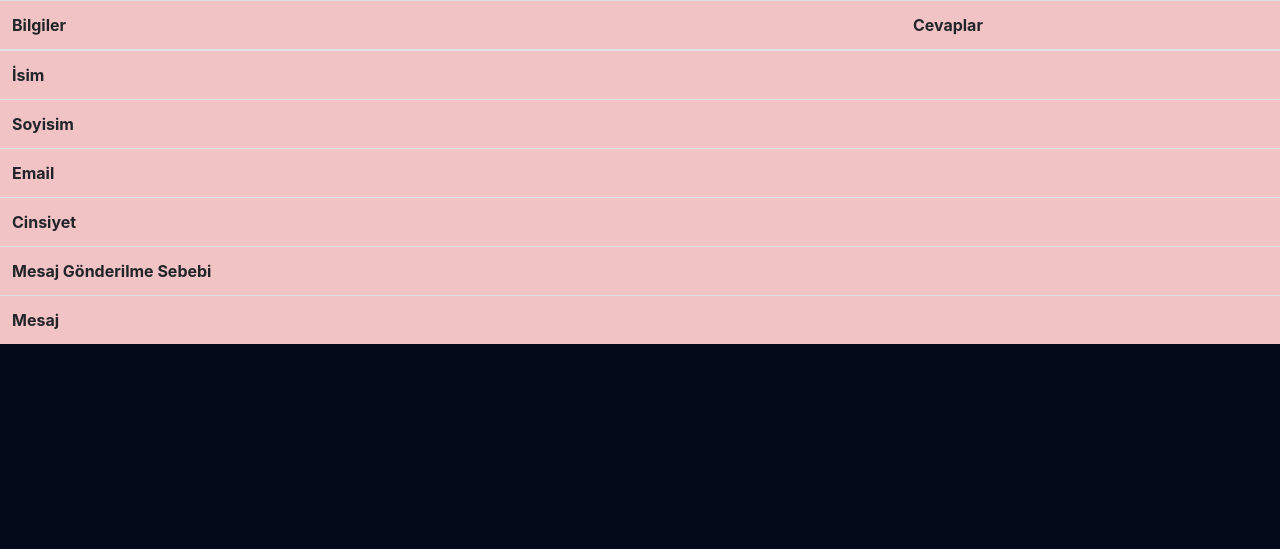
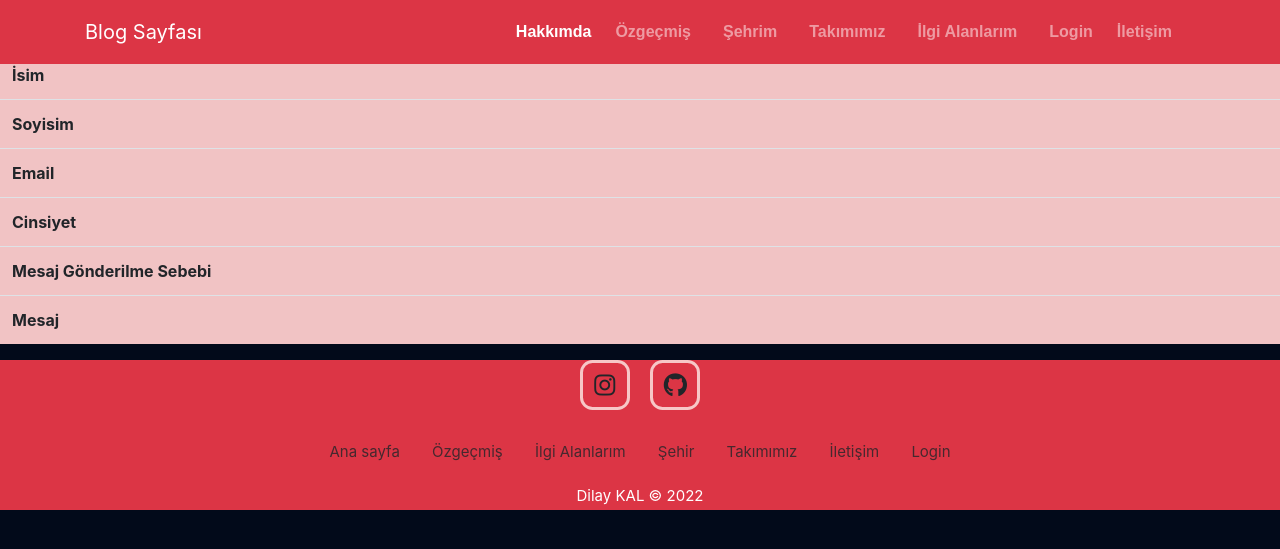
Before and after one commit to dilaykal/web-site1, a PHP site: page /iletisim.php in a window 1280 px wide. Shown: the top 549 px of the page. Run offline with PHP 8.4, Linux system fonts and the light colour scheme; data that the repository does not hold is empty; some libraries are stand-ins or nearby versions.

Commit message:
footerlar güncellendi

```diff
--- a/iletisim.php
+++ b/iletisim.php
@@ -12,8 +12,49 @@
         <link rel="stylesheet" href="./stil/style.css"/>
     </head>
     <body>
-    <div  id="form">
-        <table class="table container " id="myform">
+        <!-- menü oluşturma -->
+        <nav class="navbar navbar-expand-lg navbar-dark bg-danger  fixed-top ">
+            <div class="container py-1">
+                <!-- logo yerleştirildi -->
+                <a href="" class="navbar-brand">Blog Sayfası</a>
+
+                <!-- küçük ekranlar için buton koyuldu -->
+                <button type="button" class="navbar-toggler"  data-toggle="collapse" data-target="#mynav">
+                    <span class="navbar-toggler-icon"></span>
+                </button>
+
+                <!-- Linkler -->
+                <div class=" container collapse navbar-collapse justify-content-end" id="mynav">
+                    <ul class="navbar-nav">
+                        <li class="nav-item d-flex ">
+                        <a class="nav-link active" href="anasayfa.html" target="_blank">Hakkımda</a>
+                        </li>
+                        <li class="nav-item d-flex px-2">
+                        <a class="nav-link" href="ozgecmis.html" target="_blank">Özgeçmiş</a>
+                        </li>
+                        <li class="nav-item d-flex px-2">
+                        <a class="nav-link" href="sehrim.html" target="_blank">Şehrim</a>
+                        </li>
+                        <li class="nav-item d-flex px-2">
+                            <a class="nav-link" href="takımımız.html" target="_blank">Takımımız</a>
+                        </li>
+                        <li class="nav-item d-flex px-2">
+                            <a class="nav-link" href="ilgialanlarım.html" target="_blank">İlgi Alanlarım</a>
+                        </li>
+                        <li class="nav-item d-flex px-2">
+                            <a class="nav-link" href="login.html" target="_blank">Login</a>
+                        </li>
+                        <li class="nav-item d-flex">
+                            <a class="nav-link" href="iletisim.html" target="_blank">İletişim</a>
+                        </li>
+                    </ul>
+                </div>
+
+            </div>
+
+        </nav>
+        <div  id="form">
+            <table class="table container " id="myform">
                 <thead>
                     <tr>
                         <th>Bilgiler</th>
@@ -48,5 +89,22 @@
                 </tbody>
             </table>
         </div>
+        <!-- footer -->
+        <div class=" bg-danger footer">
+            <div class="isaret">
+                <a href="https://www.instagram.com/accounts/onetap/?next=%2F" target="_blank"><i class="fab fa-instagram"></i></a>
+                <a href="https://github.com/dilaykal" target="_blank"><i class="fab fa-github"></i></a>
+            </div>
+            <ul class="list-inline">
+                <li class="list-inline-item"><a href="anasayfa.html" target="_blank">Ana sayfa</a></li>
+                <li class="list-inline-item"><a href="ozgecmis.html" target="_blank">Özgeçmiş</a></li>
+                <li class="list-inline-item"><a href="ilgialanlarım.html" target="_blank">İlgi Alanlarım</a></li>
+                <li class="list-inline-item"><a href="sehir.html" target="_blank">Şehir</a></li>
+                <li class="list-inline-item"><a href="takımımız.html" target="_blank">Takımımız</a></li>
+                <li class="list-inline-item"><a href="iletisim.html" target="_blank">İletişim</a></li>
+                <li class="list-inline-item"><a href="login.html" target="_blank">Login</a></li>
+            </ul>
+            <p class="copyright">Dilay KAL © 2022</p>
+        </div>
     </body>
 </html>
--- a/stil/style.css
+++ b/stil/style.css
@@ -72,7 +72,52 @@
 }
 /* footer */
 .footer{
-    height:90px;
+    height:150px;
+}
+.footer ul {
+    padding:5px;
+    list-style:none;
+    text-align:center;
+    font-size:15px;
+    line-height:1.6;
+}
+.footer li {
+    padding:0 10px;
+}
+
+.footer ul a {
+    color:inherit;
+    text-decoration:none;
+    opacity:0.8;
+}
+
+.footer ul a:hover {
+    opacity:1;
+}
+
+.footer .isaret {
+    text-align:center;
+    padding-bottom:25px;
+
+}
+.footer .isaret > a {
+    font-size:24px;
+    width:50px;
+    height:50px;
+    line-height:45px;
+    display:inline-block;
+    text-align:center;
+    border-radius:25%;
+    border:3px solid rgb(247, 199, 199);
+    margin:0 8px;
+    color:inherit;
+}
+.footer .copyright {
+    margin-top:15px;
+    text-align:center;
+    font-size:15px;
+    color:#fff;
+    margin-bottom: 5px;
 }
 /* ********************************************************* */
 /* şehrim sayfası */
@@ -99,7 +144,7 @@ body{
 }
 .loginform h1{
     margin-top: 100px;
-    color: aliceblue;^
+    color: aliceblue;
     font-size: 40px;
 }
 .loginform input{
```
Also changed, not shown: anasayfa.html (+14 -12 lines), iletisim.html (+17 -0 lines), ilgialanlarım.html (+15 -13 lines), ozgecmis.html (+15 -13 lines), sehrim.html (+14 -11 lines), takımımız.html (+14 -11 lines).
